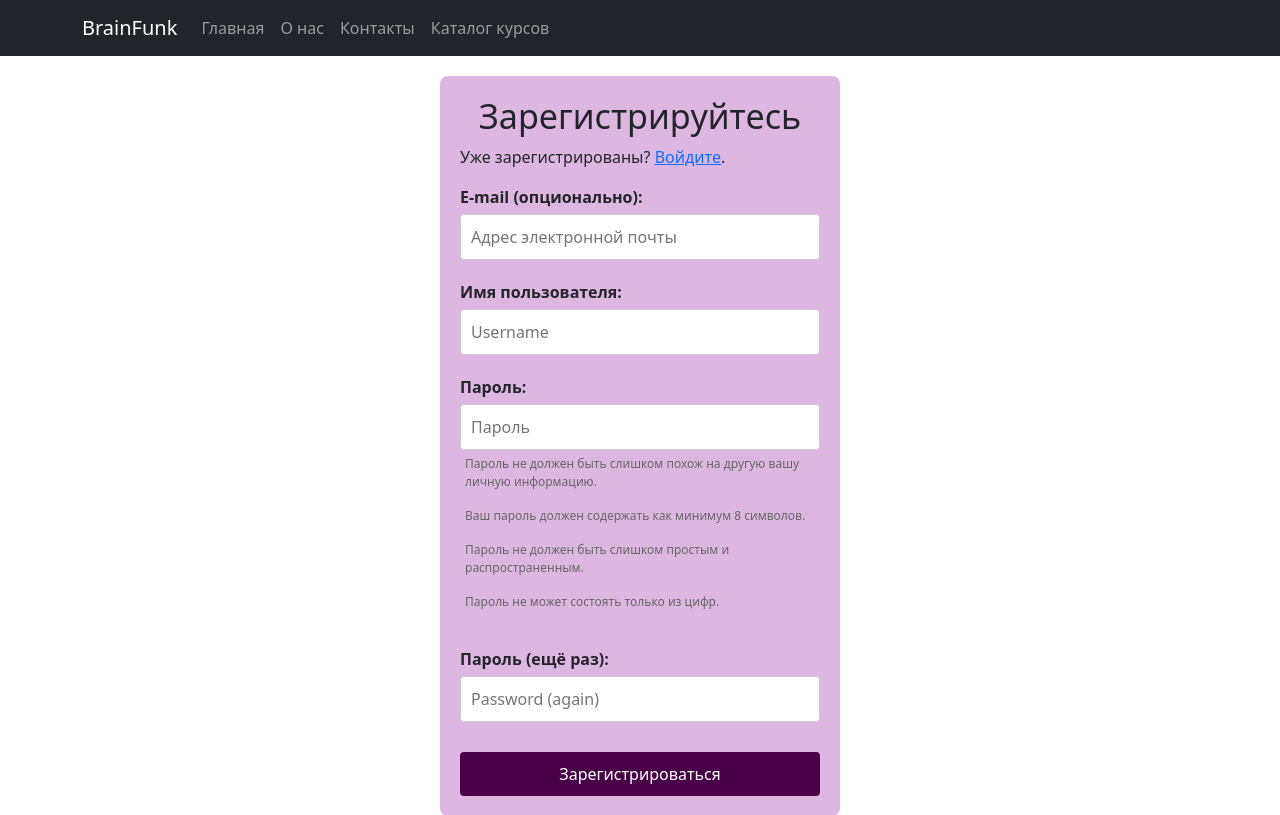
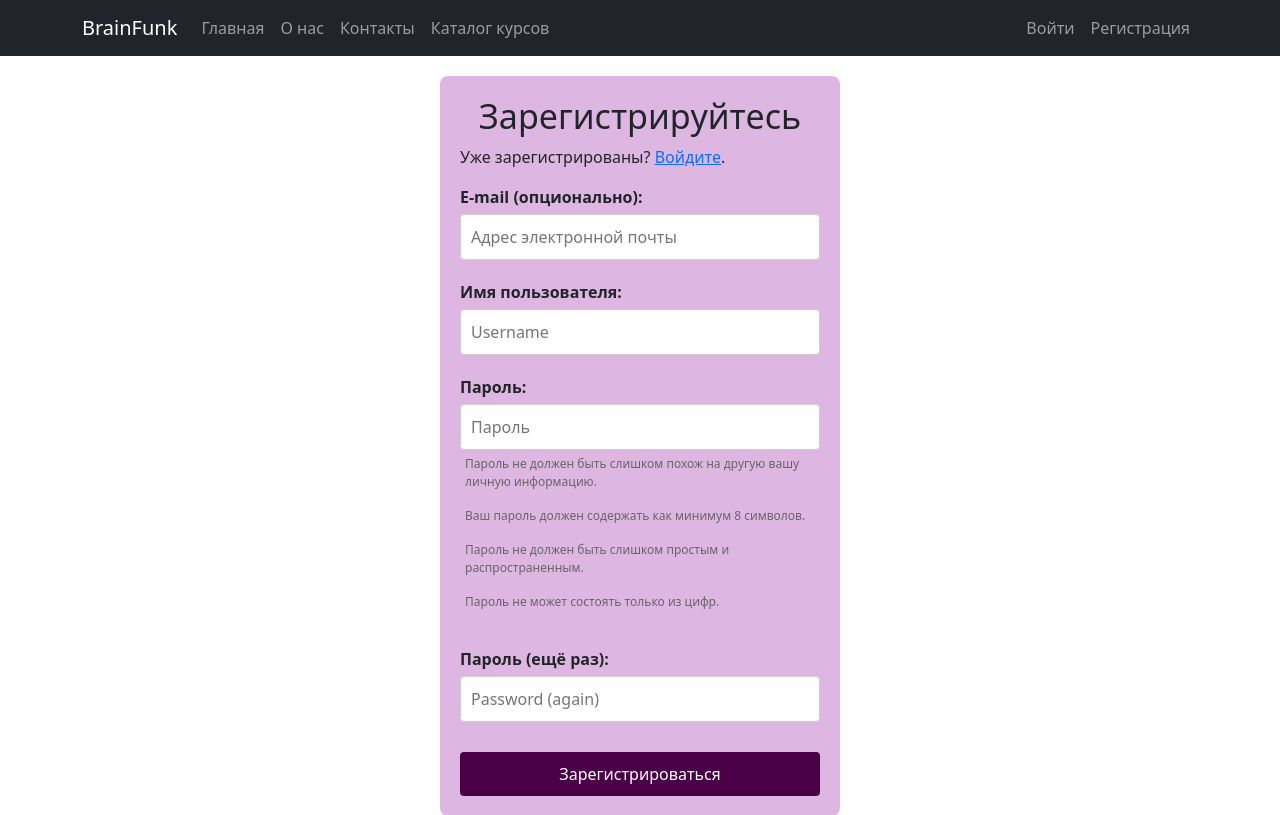
Before and after one commit to Mil0radOvich/brainfunk_site, a Django app: page /accounts/signup/ in a window 1280 px wide. Shown: the top 815 px of the page. Run offline with Django 5.2, Linux system fonts and the light colour scheme.

Commit message:
shapka update

```diff
--- a/main_page/templates/main_page/base.html
+++ b/main_page/templates/main_page/base.html
@@ -186,6 +186,24 @@
                             <a class="nav-link" href="/courses_catalog">Каталог курсов</a>
                         </li>
                     </ul>
+
+                    <ul class="navbar-nav ms-auto">
+                        {% if user.is_authenticated %}
+                            <li class="nav-item">
+                                <a class="nav-link" href="/profile">{{ user.username }}</a>
+                            </li>
+                            <li class="nav-item">
+                                <a class="nav-link" href="/accounts/logout">Выйти</a>
+                            </li>
+                        {% else %}
+                            <li class="nav-item">
+                                <a class="nav-link" href="/accounts/login">Войти</a>
+                            </li>
+                            <li class="nav-item">
+                                <a class="nav-link" href="/accounts/signup">Регистрация</a>
+                            </li>
+                        {% endif %}
+                    </ul>
                 </div>
             </div>
         </nav>
```
